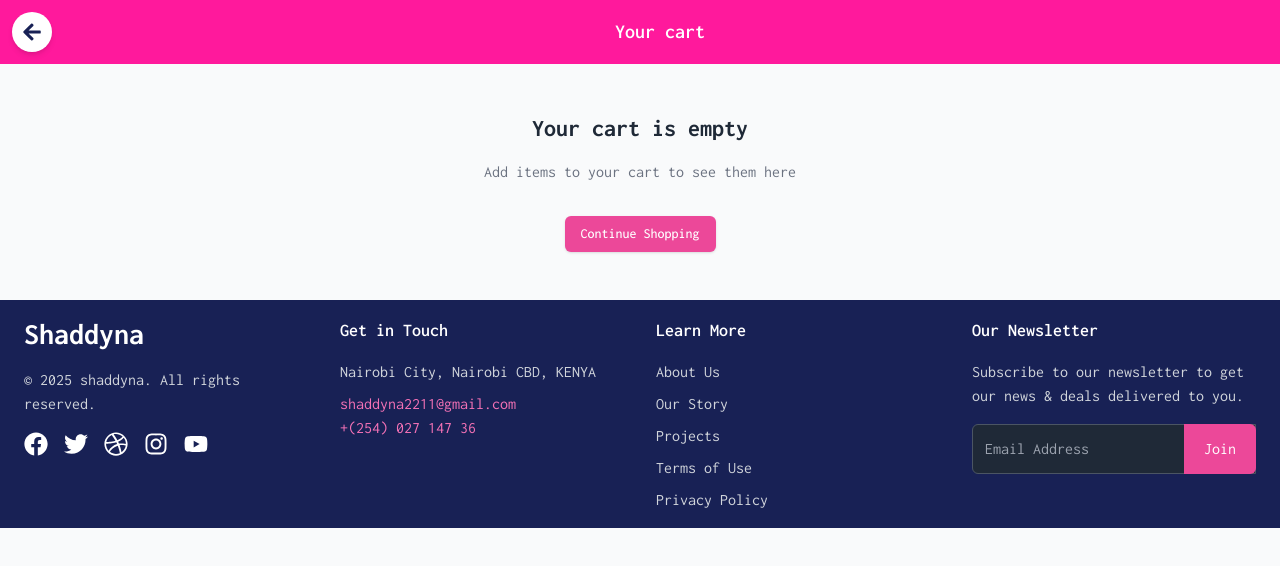
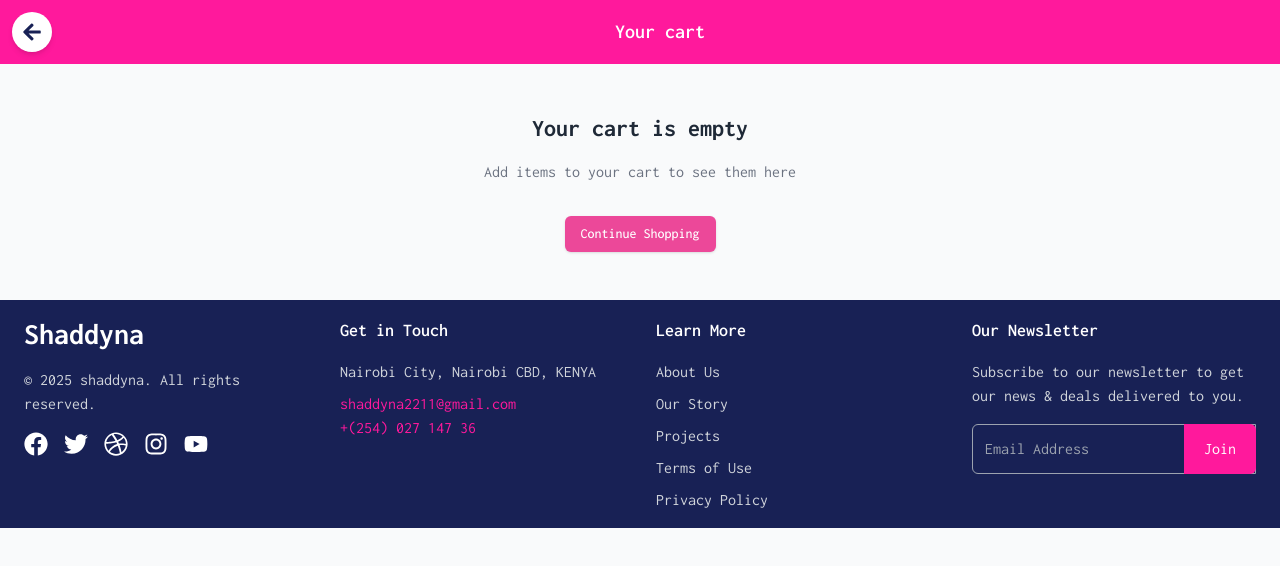
Before and after one commit to shaddyna/shaddyna-frontend, a Next.js app: page /cart in a window 1280 px wide. Shown: the top 566 px of the page. Built offline with nearby package versions, Linux system fonts and the light colour scheme.

Commit message:
first commit

```diff
--- a/components/Footer.tsx
+++ b/components/Footer.tsx
@@ -109,9 +109,9 @@ const Footer = () => {
         <div>
           <h4 className="text-white text-lg font-semibold mb-4">Get in Touch</h4>
           <p className="mb-2">Nairobi City, Nairobi CBD, KENYA</p>
-          <Link href="mailto:info@email.com" className="text-pink-400 hover:text-[#ff199c]">shaddyna2211@gmail.com</Link>
+          <Link href="mailto:info@email.com" className="text-[#ff199c] hover:text-[#ff199c]">shaddyna2211@gmail.com</Link>
           <br />
-          <Link href="tel:001234567890" className="text-pink-400 hover:text-[#ff199c]">+(254) 027 147 36</Link>
+          <Link href="tel:001234567890" className="text-[#ff199c] hover:text-[#ff199c]">+(254) 027 147 36</Link>
         </div>
 
         {/* Learn More */}
@@ -135,11 +135,11 @@ const Footer = () => {
               type="email"
               placeholder="Email Address"
               required
-              className="w-full p-3 rounded-l-md bg-gray-800 border border-gray-600 text-white focus:outline-none"
+              className="w-full p-3 rounded-l-md bg-[#182155] border border-gray-400 text-white focus:outline-none"
             />
             <button
               type="submit"
-              className="absolute top-0 right-0 h-full px-5 bg-pink-500 text-white rounded-r-md hover:bg-[#ff199c]"
+              className="absolute top-0 right-0 h-full px-5 bg-[#ff199c] text-white rounded-r-md hover:bg-[#ff199c]"
             >
               Join
             </button>
--- a/components/Products.tsx
+++ b/components/Products.tsx
@@ -861,7 +861,7 @@ const Products: React.FC = () => {
                 <div className="flex justify-between items-center mt-4">
                   <button
                     onClick={() => handleAddToCart(product)}
-                    className="bg-[#182155] text-white py-1 px-3 sm:py-1.5 sm:px-5 rounded-full font-bold text-xs sm:text-sm shadow-md hover:from-yellow-500 hover:to-yellow-700 transition-all transform hover:scale-105 flex items-center gap-1"
+                    className="bg-[#182155] text-white py-1 px-2 sm:py-1.5 sm:px-5 rounded-full font-bold text-xs sm:text-sm shadow-md hover:from-yellow-500 hover:to-yellow-700 transition-all transform hover:scale-105 flex items-center gap-1"
                   >
 
                     <ShoppingCart size={18} strokeWidth={2} />
@@ -871,7 +871,7 @@ const Products: React.FC = () => {
                     onClick={() => handleWishlistClick(product)}
                     className="text-[#ff199c] hover:text-red-600 transition-transform transform hover:scale-110 sm:hover:scale-125"
                   >
-                    <Heart size={20} />
+                    <Heart size={18} />
                   </button>
                 </div>
               </div>
```
